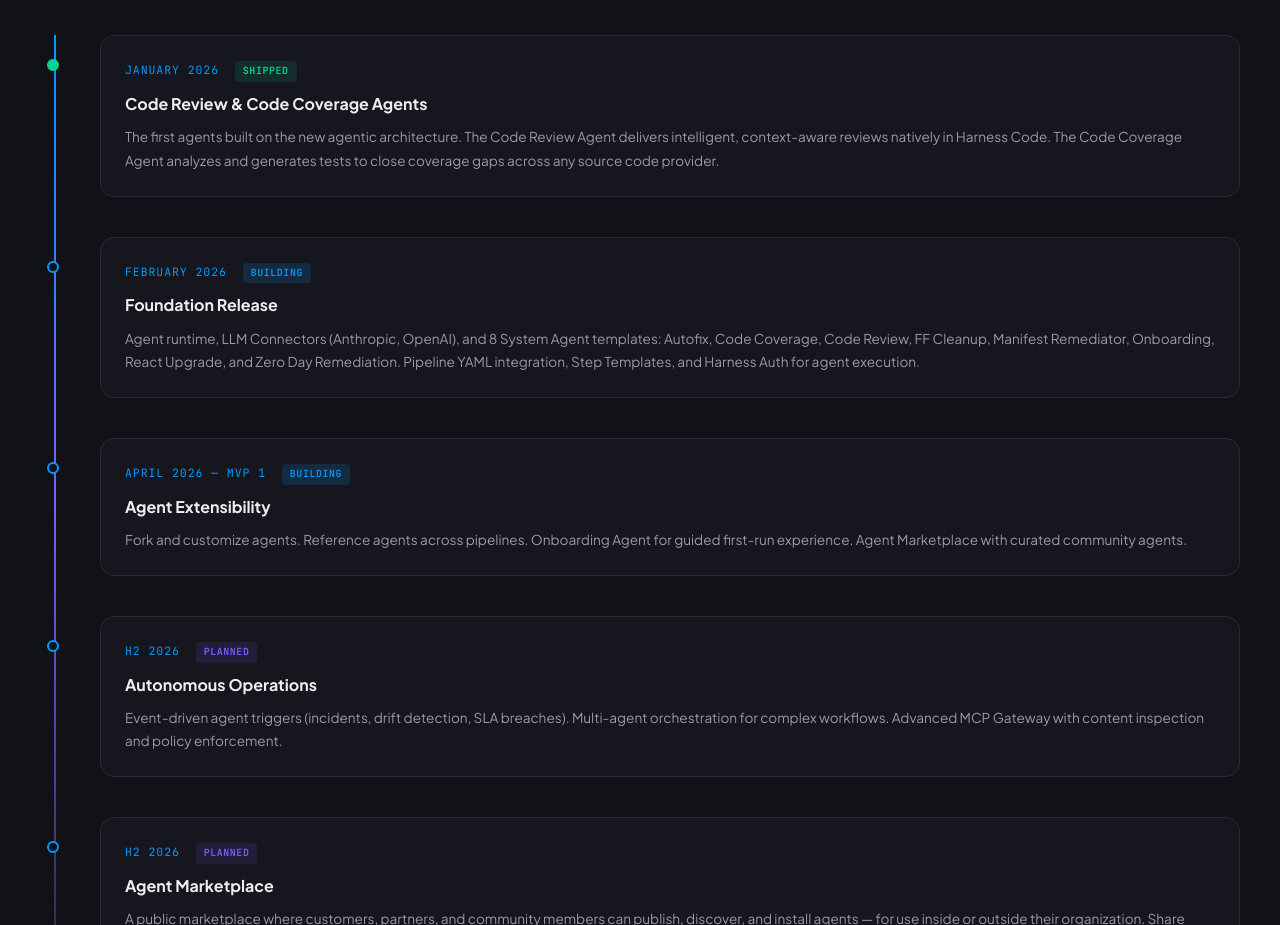
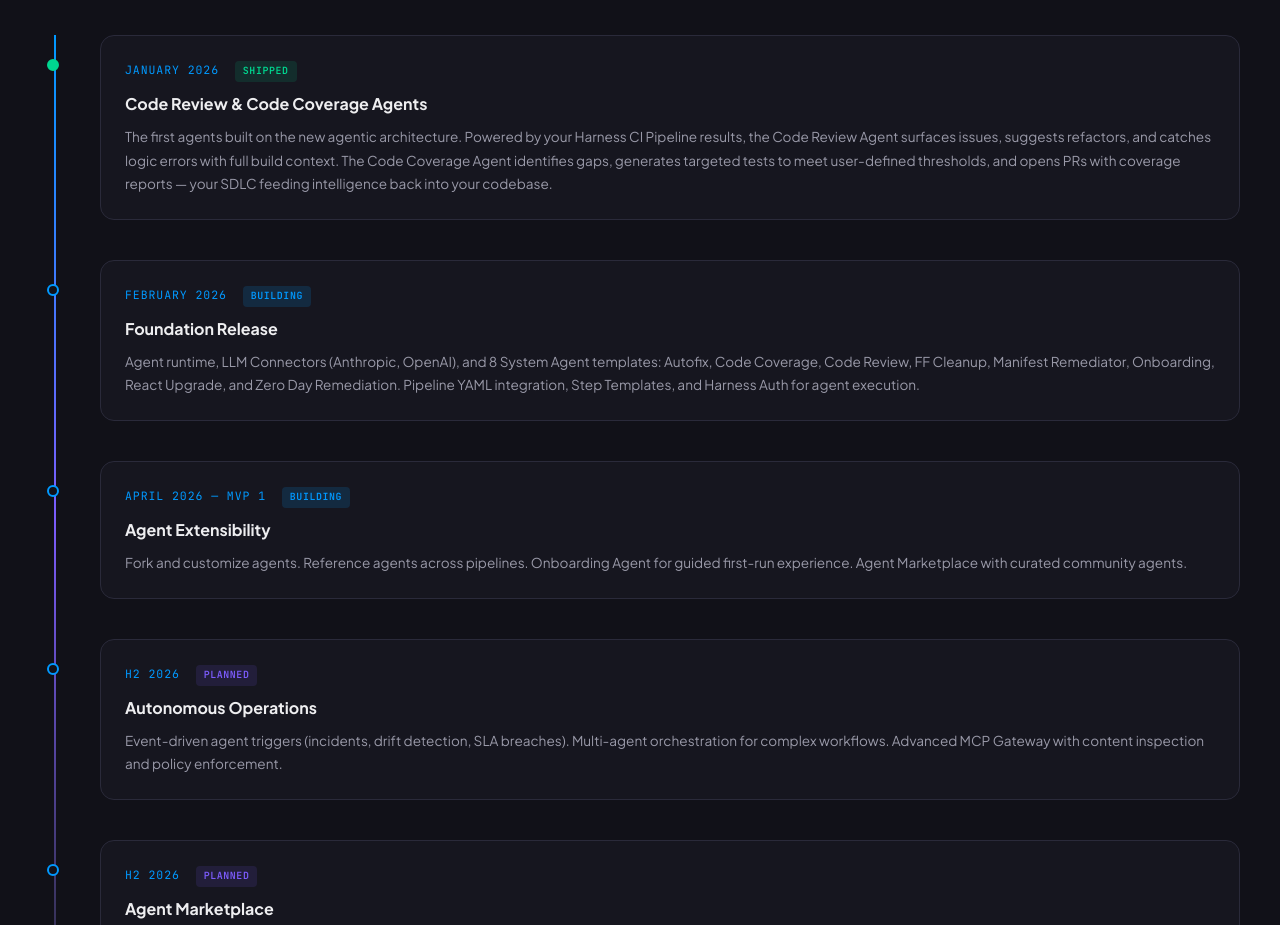
Before and after one commit to thisrohangupta/harness-agents-marketing, a Next.js app: page / in a window 1280 px wide. Shown: the part 7360-8285 px from the top of the page. Built offline with nearby package versions, Linux system fonts and the light colour scheme.

Commit message:
content: update roadmap Code Review & Code Coverage with pipeline feedback messaging
Co-Authored-By: Claude Opus 4.6 <noreply@anthropic.com>

```diff
--- a/components/roadmap-section.tsx
+++ b/components/roadmap-section.tsx
@@ -5,7 +5,7 @@ const timelineItems = [
     badgeClass: "bg-[rgba(0,214,143,0.12)] text-[var(--accent-green)]",
     title: "Code Review & Code Coverage Agents",
     description:
-      "The first agents built on the new agentic architecture. The Code Review Agent delivers intelligent, context-aware reviews natively in Harness Code. The Code Coverage Agent analyzes and generates tests to close coverage gaps across any source code provider.",
+      "The first agents built on the new agentic architecture. Powered by your Harness CI Pipeline results, the Code Review Agent surfaces issues, suggests refactors, and catches logic errors with full build context. The Code Coverage Agent identifies gaps, generates targeted tests to meet user-defined thresholds, and opens PRs with coverage reports \u2014 your SDLC feeding intelligence back into your codebase.",
     shipped: true,
   },
   {
```
